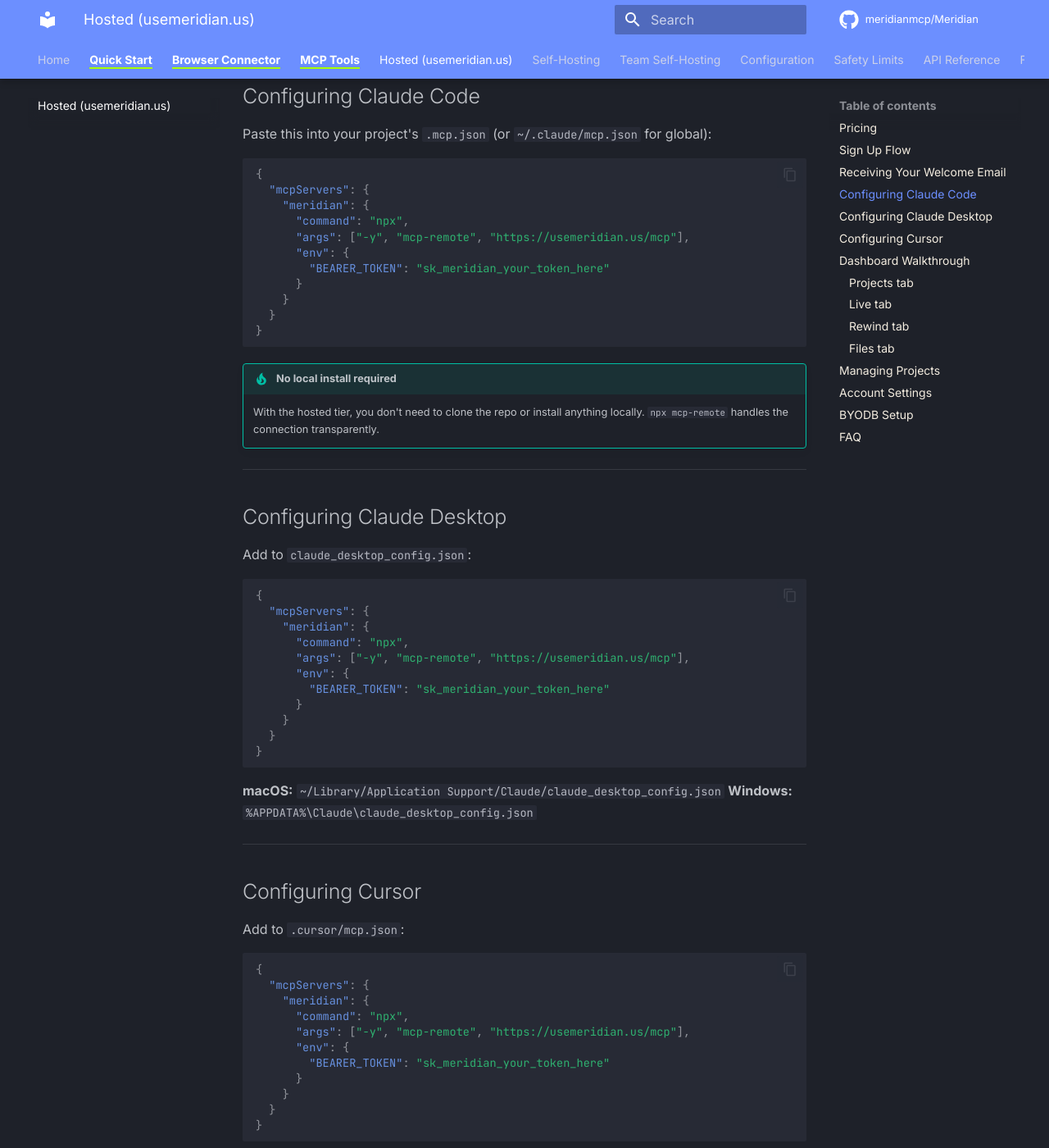
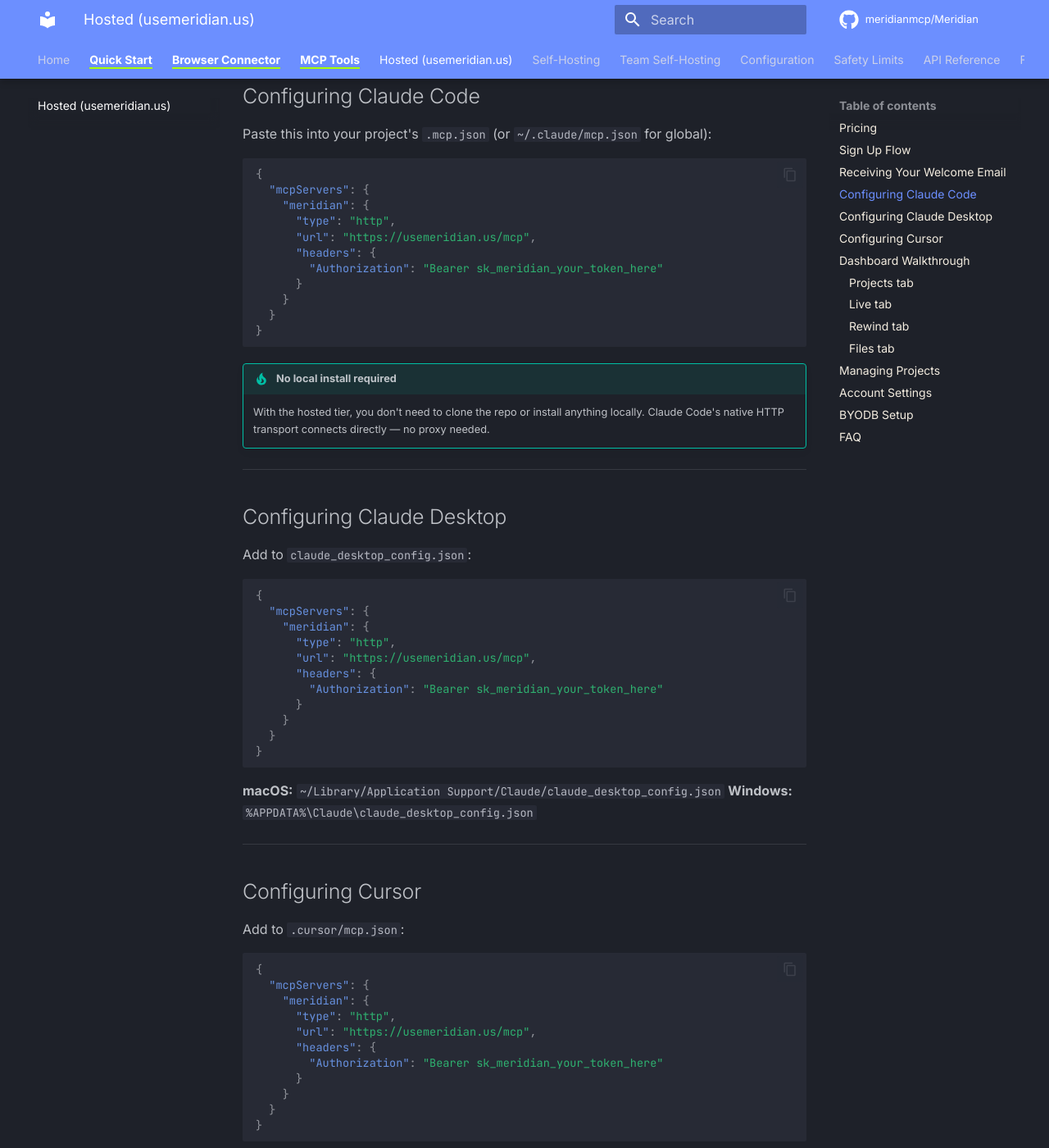
Before and after one commit to meridianmcp/Meridian, an MkDocs documentation site: the page built from docs/hosted.md, in a window 1280 px wide and 1400 px high, scrolled down 1440 px. Shown: the whole window at 82% size. Built offline with MkDocs 1.6.1 and Material for MkDocs 9.7.7, drawn with Linux system fonts in a browser that asks for light colours; comment, search, counter and statistics services are not loaded; some of the changed text lies outside the part shown.

Commit message:
docs: update binary names + switch hosted config to native HTTP transport
- quickstart.md/self-hosting.md: correct binary asset names (meridian-linux,
  meridian-mac-arm64 — match actual release filenames)
- hosted.md: switch all config examples from mcp-remote to native HTTP
  transport (type: http + Authorization: Bearer header)
- fly-scaling.md: update rate limit reference 60→100 req/min/IP
- CLAUDE.md: Meridian sprint state auto-update

Co-Authored-By: Claude Sonnet 4.6 <noreply@anthropic.com>

```diff
--- a/docs/hosted.md
+++ b/docs/hosted.md
@@ -54,10 +54,10 @@ Paste this into your project's `.mcp.json` (or `~/.claude/mcp.json` for global):
 {
   "mcpServers": {
     "meridian": {
-      "command": "npx",
-      "args": ["-y", "mcp-remote", "https://usemeridian.us/mcp"],
-      "env": {
-        "BEARER_TOKEN": "sk_meridian_your_token_here"
+      "type": "http",
+      "url": "https://usemeridian.us/mcp",
+      "headers": {
+        "Authorization": "Bearer sk_meridian_your_token_here"
       }
     }
   }
@@ -66,7 +66,7 @@ Paste this into your project's `.mcp.json` (or `~/.claude/mcp.json` for global):
 
 !!! tip "No local install required"
     With the hosted tier, you don't need to clone the repo or install anything locally.
-    `npx mcp-remote` handles the connection transparently.
+    Claude Code's native HTTP transport connects directly — no proxy needed.
 
 ---
 
@@ -78,10 +78,10 @@ Add to `claude_desktop_config.json`:
 {
   "mcpServers": {
     "meridian": {
-      "command": "npx",
-      "args": ["-y", "mcp-remote", "https://usemeridian.us/mcp"],
-      "env": {
-        "BEARER_TOKEN": "sk_meridian_your_token_here"
+      "type": "http",
+      "url": "https://usemeridian.us/mcp",
+      "headers": {
+        "Authorization": "Bearer sk_meridian_your_token_here"
       }
     }
   }
@@ -101,10 +101,10 @@ Add to `.cursor/mcp.json`:
 {
   "mcpServers": {
     "meridian": {
-      "command": "npx",
-      "args": ["-y", "mcp-remote", "https://usemeridian.us/mcp"],
-      "env": {
-        "BEARER_TOKEN": "sk_meridian_your_token_here"
+      "type": "http",
+      "url": "https://usemeridian.us/mcp",
+      "headers": {
+        "Authorization": "Bearer sk_meridian_your_token_here"
       }
     }
   }
@@ -194,7 +194,7 @@ A: 100 requests per minute per bearer token. Sufficient for all normal usage pat
 A: Email hello@usemeridian.us — we'll regenerate it.
 
 **Q: Does the hosted tier work with Cursor / Windsurf?**
-A: Yes — any MCP-compatible client works with the remote `/mcp` endpoint via `mcp-remote`.
+A: Yes — any MCP-compatible client that supports HTTP transport works with the remote `/mcp` endpoint.
 
 **Q: Where is my data stored?**
 A: Each workspace gets an isolated Neon Postgres database in `aws-us-east-2` (US East). No data mixing between customers.
```
Also changed, not shown: CLAUDE.md (+38 -49 lines), docs/fly-scaling.md (+1 -1 lines), docs/quickstart.md (+4 -4 lines), docs/self-hosting.md (+1 -1 lines).
